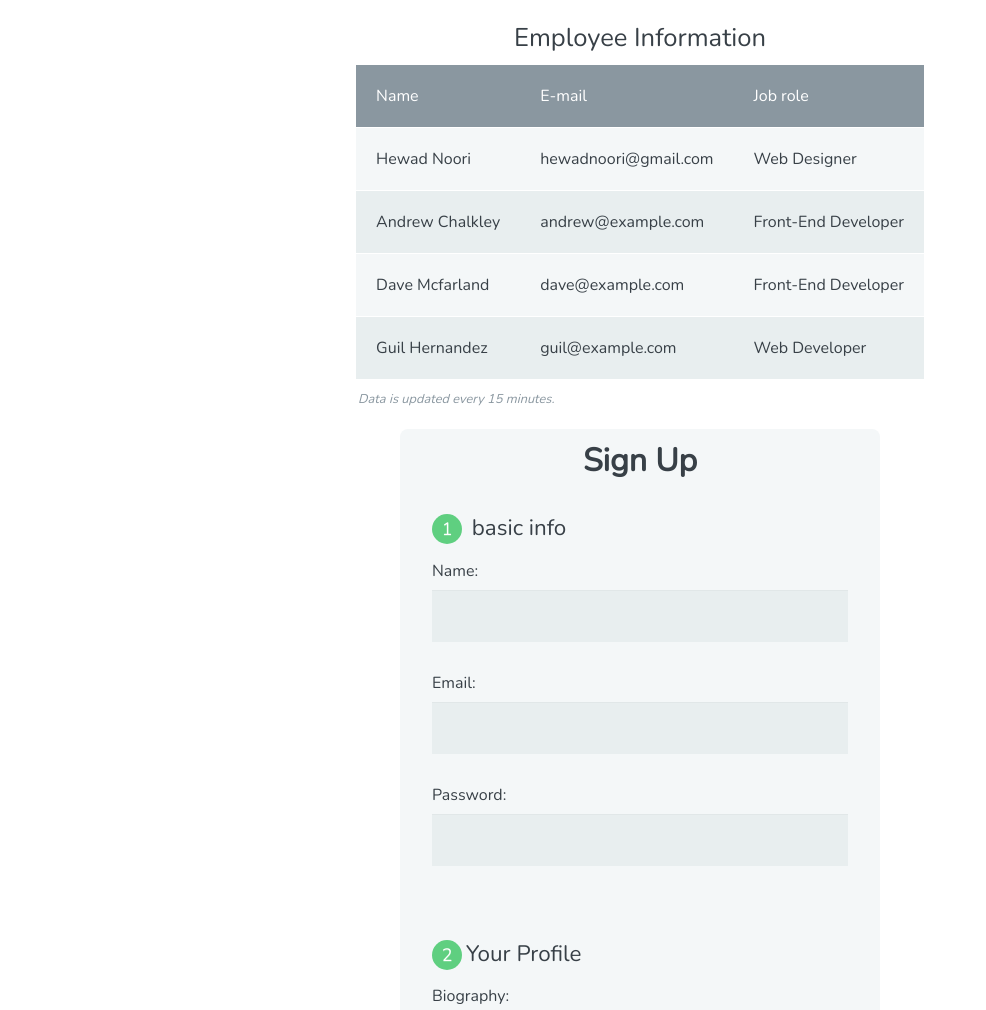
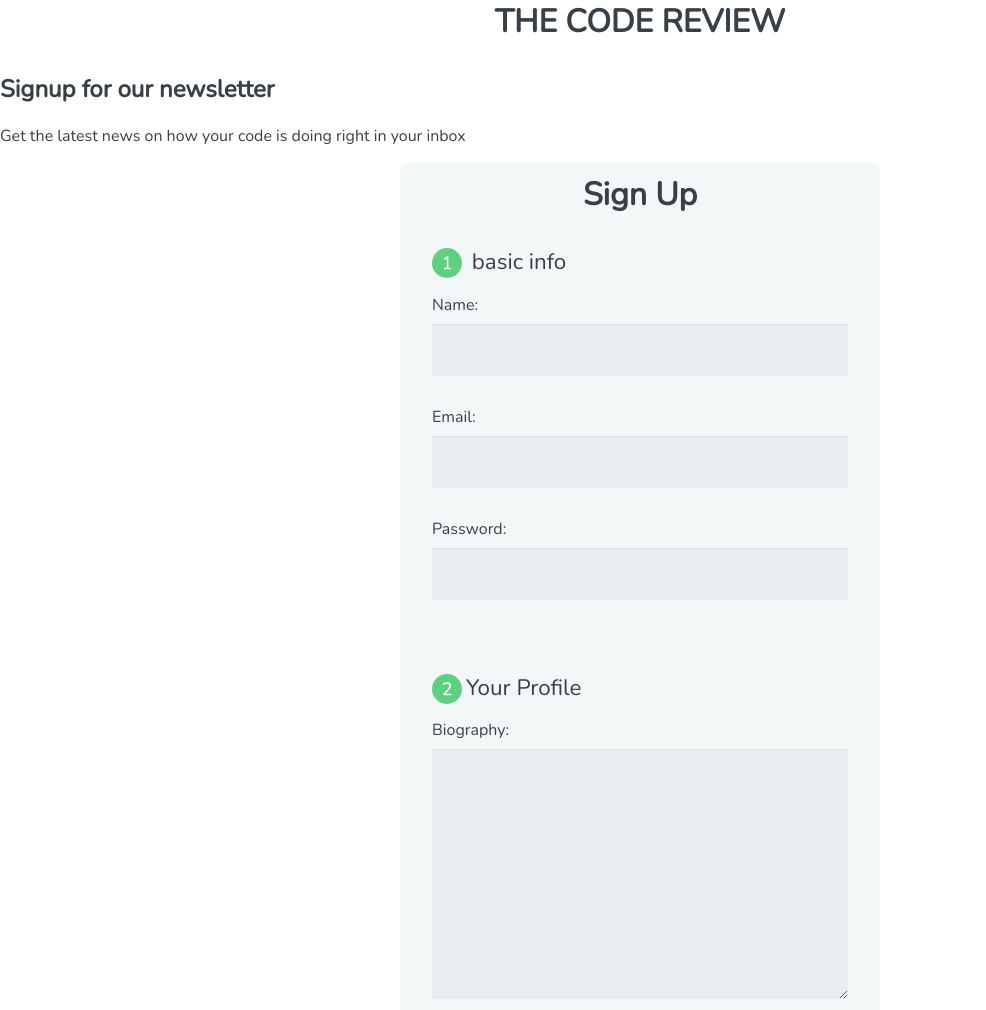
Before and after one commit to hewadnoori/techdegree-project-3, a plain HTML site: page index.html in a window 1280 px wide. Shown: the top 1010 px of the page, without its empty margins (0-986 px from the left). Drawn offline with nearby package versions, Linux system fonts and the light colour scheme.

Commit message:
deleted table, added h1 h2

```diff
--- a/index.html
+++ b/index.html
@@ -9,43 +9,9 @@
     <link rel="stylesheet" href="css/main.css">
 </head>
 <body>
-    <table>
-        <caption>Employee Information</caption>
-        <thead>
-            <tr>
-                <th scope="col">Name</th>
-                <th scope="col">E-mail</th>
-                <th scope="col">Job role</th>
-            </tr>
-        </thead>
-        <tfoot>
-            <tr>
-                <td colspan="3">Data is updated every 15 minutes.</td>
-            </tr>
-        </tfoot>
-        <tbody>
-            <tr>
-                <th scope="row">Hewad Noori</th>
-                <td>hewadnoori@gmail.com</td>
-                <td>Web Designer</td>
-            </tr>
-            <tr>
-                <th scope="row">Andrew Chalkley</th>
-                <td>andrew@example.com</td>
-                <td>Front-End Developer</td>
-            </tr>
-            <tr>
-                <th scope="row">Dave Mcfarland</th>
-                <td>dave@example.com</td>
-                <td>Front-End Developer</td>
-            </tr>
-            <tr>
-                <th scope="row">Guil Hernandez</th>
-                <td>guil@example.com</td>
-                <td>Web Developer</td>
-            </tr>
-        </tbody>
-    </table>
+    <h1>THE CODE REVIEW</h1>
+    <h2>Signup for our newsletter</h2>
+    <p>Get the latest news on how your code is doing right in your inbox</p>
     <form action="index.html" method="post">
         <h1>Sign Up</h1>
 
```
